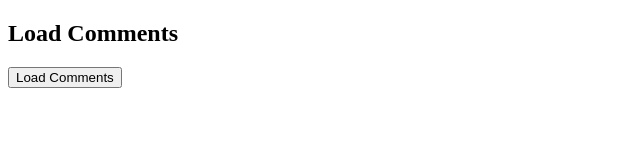
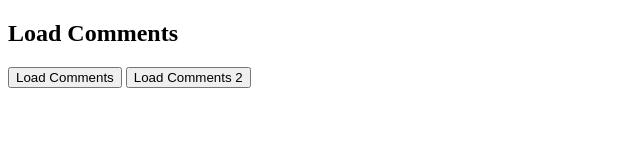
Before and after one commit to omarfarhatul/explore-api, a plain HTML site: page comments.html in a window 1280 px wide. Shown: the whole page, without its empty margins (0-640 px from the left). Drawn offline with Linux system fonts and the light colour scheme.

Commit message:
Error finding

```diff
--- a/comments.html
+++ b/comments.html
@@ -8,6 +8,7 @@
 <body>
     <h2>Load Comments</h2>
     <button onclick="loadComments()">Load Comments</button>
+    <button onclick="loadComments2()">Load Comments 2</button>
 
     <script src="js/comments.js"></script>
 </body>
--- a/js/comments.js
+++ b/js/comments.js
@@ -4,3 +4,15 @@ const loadComments = () =>{
     .then(data => console.log(data))
     .catch(error => console.error('Error happened', error))
 }
+
+
+const loadComments2 = async() =>{
+    try{
+        const res = await fetch('https://jsonplaceholder.typicode.com/comments');
+        const data = await res.json();
+        console.log(data);
+    }
+    catch(error){
+        console.log('Data load error.');
+    }
+}
```
